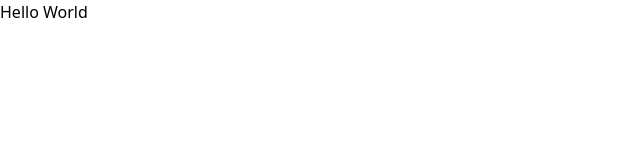
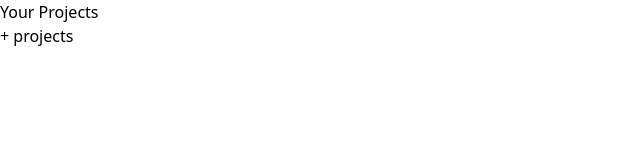
Before and after one commit to mohamuhsin/project-manager, a React (Vite) app: page / in a window 1280 px wide. Shown: the top 160 px of the page, without its empty margins (0-640 px from the left). Built offline with nearby package versions, Linux system fonts and the light colour scheme.

Commit message:
created projectsSideBar component and rendered it in App.jsx

```diff
--- a/src/App.jsx
+++ b/src/App.jsx
@@ -1,8 +1,10 @@
+import ProjectsSideBar from "./components/ProjectsSideBar";
+
 function App() {
   return (
-    <>
-      <h1 className="my-8 text-center text-5xl font-bold">Hello World</h1>
-    </>
+    <main>
+      <ProjectsSideBar />
+    </main>
   );
 }
 
--- /dev/null
+++ b/src/components/ProjectsSideBar.jsx
@@ -0,0 +1,11 @@
+export default function ProjectsSideBar() {
+    return (
+        <aside>
+            <h2>Your Projects</h2>
+            <div>
+                <button>+ projects</button>
+            </div>
+            <ul></ul>
+        </aside>
+    );
+}
```
